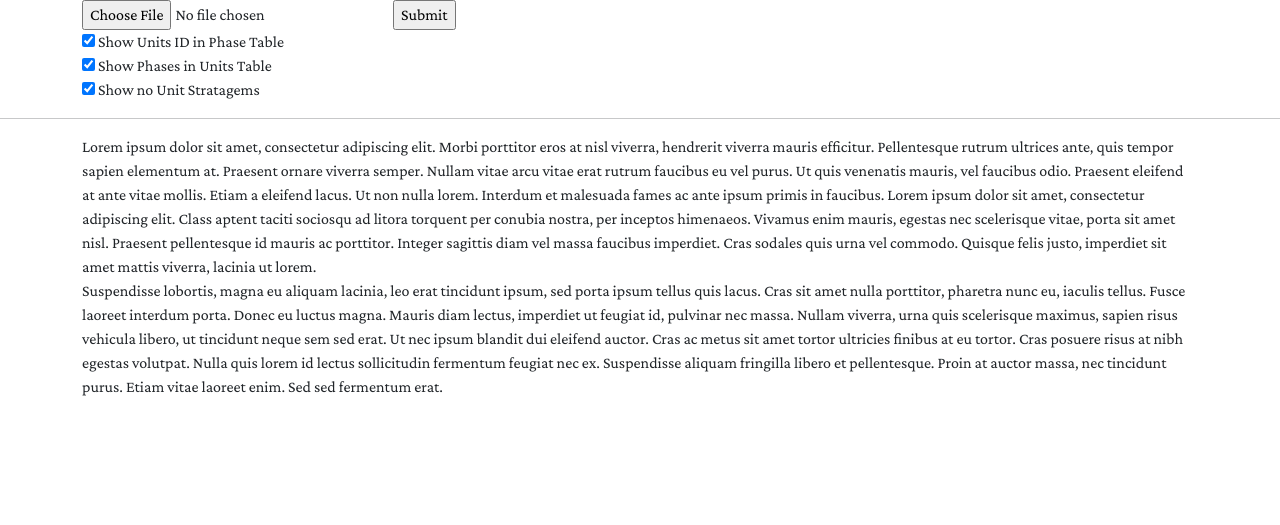
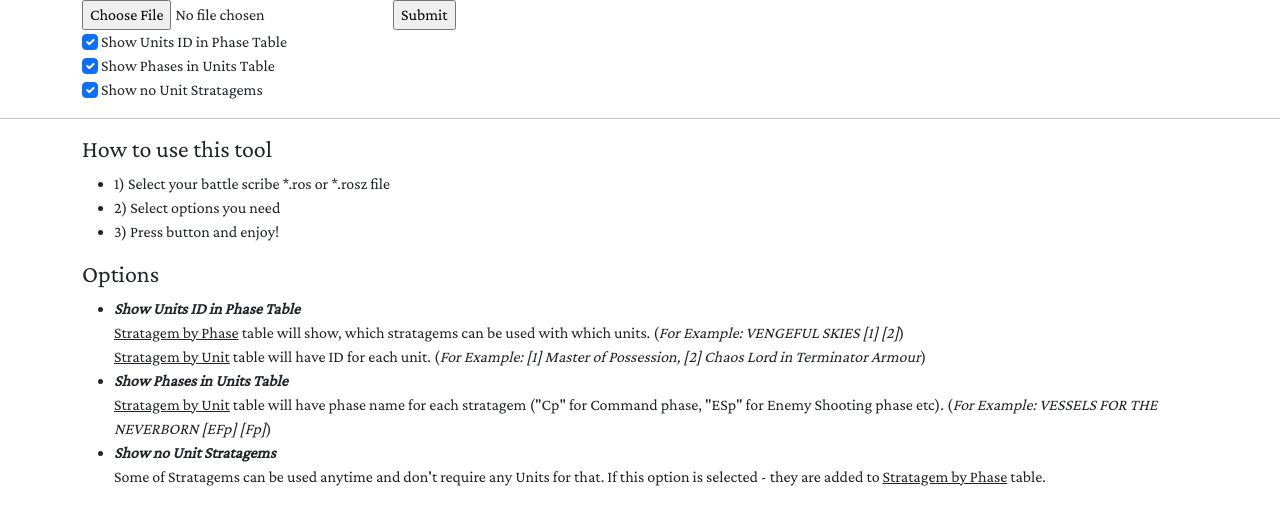
Before and after one commit to ScooloV/StrataScribe, a Flask app: page / in a window 1280 px wide. Shown: the part 56-581 px from the top of the page. Run offline with Flask 2, Linux system fonts and the light colour scheme; parts of the project's set-up code (start-up, migrations or seed data) failed here and were passed over.

Commit message:
Some Readme added

```diff
--- a/templates/upload.html
+++ b/templates/upload.html
@@ -33,33 +33,38 @@
         <input type="submit"/>
 
         <div>
-            <input type="checkbox" id="show_units" name="show_units" checked>
+            <input class="form-check-input" type="checkbox" id="show_units" name="show_units" checked>
             <label for="show_units">Show Units ID in Phase Table </label>
         </div>
         <div>
-            <input type="checkbox" id="show_phases" name="show_phases" checked>
+            <input class="form-check-input" type="checkbox" id="show_phases" name="show_phases" checked>
             <label for="show_phases">Show Phases in Units Table </label>
         </div>
         <div>
-            <input type="checkbox" id="show_empty" name="show_empty" checked>
+            <input class="form-check-input" type="checkbox" id="show_empty" name="show_empty" checked>
             <label for="show_empty">Show no Unit Stratagems </label>
         </div>
+
     </form>
 </div>
 <hr/>
 <div class="container">
-    Lorem ipsum dolor sit amet, consectetur adipiscing elit. Morbi porttitor eros at nisl viverra, hendrerit viverra mauris efficitur. Pellentesque rutrum ultrices ante, quis
-    tempor sapien elementum at. Praesent ornare viverra semper. Nullam vitae arcu vitae erat rutrum faucibus eu vel purus. Ut quis venenatis mauris, vel faucibus odio. Praesent
-    eleifend at ante vitae mollis. Etiam a eleifend lacus. Ut non nulla lorem. Interdum et malesuada fames ac ante ipsum primis in faucibus. Lorem ipsum dolor sit amet, consectetur
-    adipiscing elit. Class aptent taciti sociosqu ad litora torquent per conubia nostra, per inceptos himenaeos. Vivamus enim mauris, egestas nec scelerisque vitae, porta sit amet
-    nisl. Praesent pellentesque id mauris ac porttitor. Integer sagittis diam vel massa faucibus imperdiet. Cras sodales quis urna vel commodo. Quisque felis justo, imperdiet sit
-    amet mattis viverra, lacinia ut lorem.
-    <br>
-    Suspendisse lobortis, magna eu aliquam lacinia, leo erat tincidunt ipsum, sed porta ipsum tellus quis lacus. Cras sit amet nulla porttitor, pharetra nunc eu, iaculis tellus.
-    Fusce laoreet interdum porta. Donec eu luctus magna. Mauris diam lectus, imperdiet ut feugiat id, pulvinar nec massa. Nullam viverra, urna quis scelerisque maximus, sapien
-    risus vehicula libero, ut tincidunt neque sem sed erat. Ut nec ipsum blandit dui eleifend auctor. Cras ac metus sit amet tortor ultricies finibus at eu tortor. Cras posuere
-    risus at nibh egestas volutpat. Nulla quis lorem id lectus sollicitudin fermentum feugiat nec ex. Suspendisse aliquam fringilla libero et pellentesque. Proin at auctor massa,
-    nec tincidunt purus. Etiam vitae laoreet enim. Sed sed fermentum erat.
+    <h4>How to use this tool</h4>
+    <ul>
+        <li>1) Select your battle scribe *.ros or *.rosz file</li>
+        <li>2) Select options you need</li>
+        <li>3) Press button and enjoy!</li>
+    </ul>
+    <h4>Options</h4>
+    <ul>
+        <li><i><b>Show Units ID in Phase Table</b></i></li>
+        <u>Stratagem by Phase</u> table will show, which stratagems can be used with which units. (<i>For Example: VENGEFUL SKIES [1] [2]</i>)<br>
+        <u>Stratagem by Unit</u> table will have ID for each unit. (<i>For Example: [1] Master of Possession, [2] Chaos Lord in Terminator Armour</i>)
+        <li><i><b>Show Phases in Units Table</b></i></li>
+        <u>Stratagem by Unit</u> table will have phase name for each stratagem ("Cp" for Command phase, "ESp" for Enemy Shooting phase etc). (<i>For Example: VESSELS FOR THE NEVERBORN [EFp] [Fp]</i>)
+        <li><i><b>Show no Unit Stratagems</b></i></li>
+        Some of Stratagems can be used anytime and don't require any Units for that. If this option is selected - they are added to <u>Stratagem by Phase</u> table.
+    </ul>
 </div>
 
 </body>
```
Also changed, not shown: README.md.
